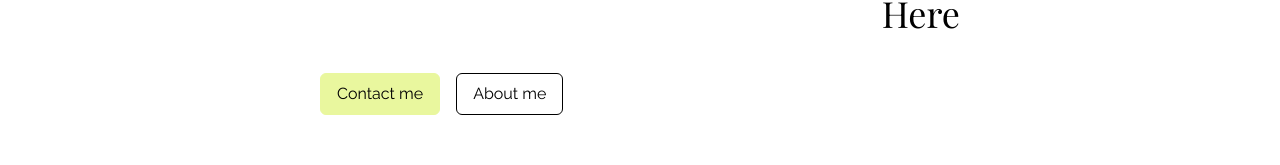
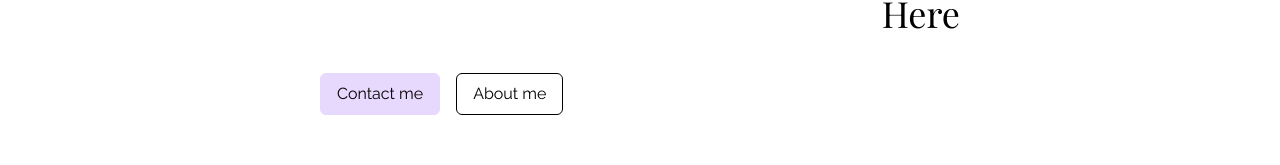
Before and after one commit to Meriemchm/ch-react-self-portfolio, a React (Vite) app in the folder client/: page / in a window 1280 px wide. Shown: the part 457-622 px from the top of the page. Built offline with nearby package versions, Linux system fonts and the light colour scheme; no server answers.

Commit message:
refactor: update secondary color in Tailwind configuration for consistency

```diff
--- a/client/tailwind.config.js
+++ b/client/tailwind.config.js
@@ -8,7 +8,7 @@ export default {
     extend: {
       colors : {
         primary : "#6439BF",
-        second : "#e9f79e",
+        second : "#e7d8fd",
         third : "#e9f79e",
         five:"#F2F2F2",
         six: "#f9f9f9"
```
